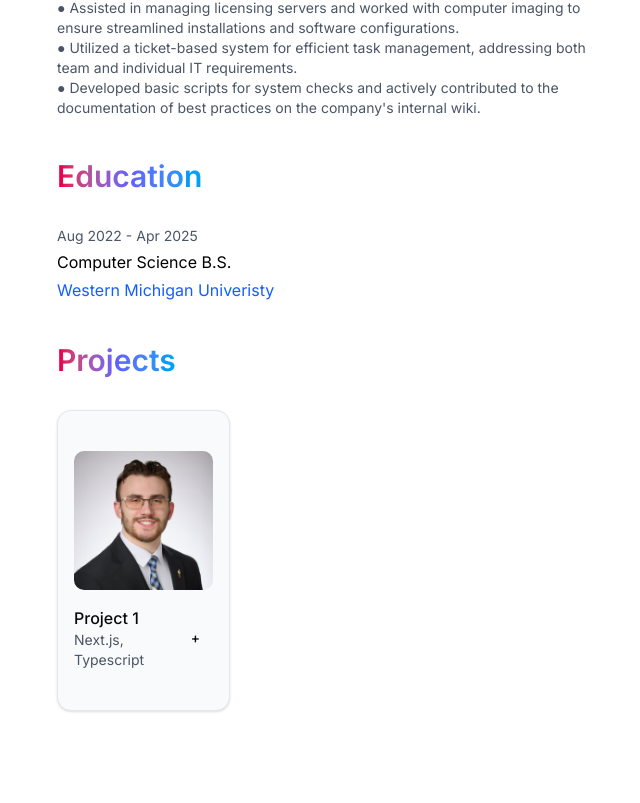
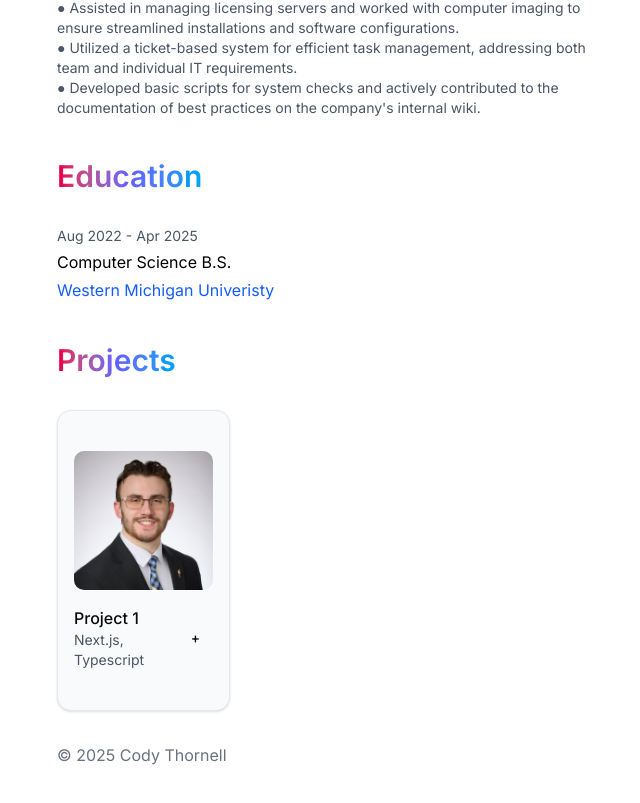
Before and after one commit to grcodeman/cody-portfolio, a Next.js app: page / in a window 1280 px wide. Shown: the part 830-1633 px from the top of the page, without its empty margins (311-951 px from the left). Built offline with nearby package versions, Linux system fonts and the light colour scheme.

Commit message:
adding copyright footer

```diff
--- a/app/page.tsx
+++ b/app/page.tsx
@@ -162,6 +162,8 @@ export default function Home() {
               </Card>
             </div>
 
+            <p className="text-gray-500">© 2025 Cody Thornell</p>
+
           </motion.section>
 
         </main>
```
